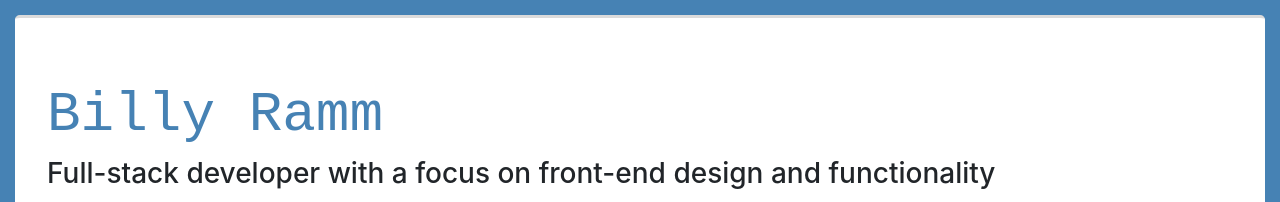
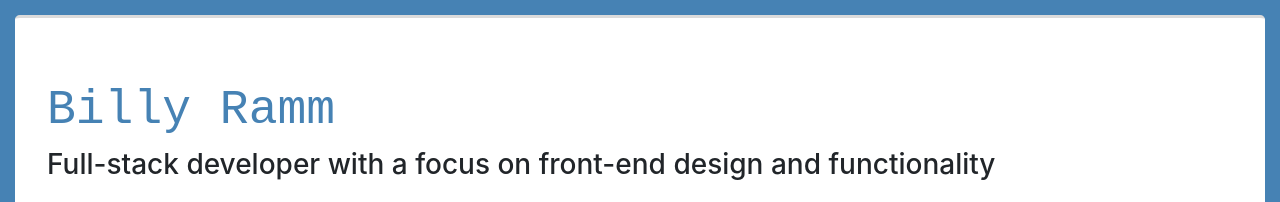
Before and after one commit to wrammm/BillyRamm, a plain HTML site: page index.html in a window 1280 px wide. Shown: the top 202 px of the page. Drawn offline with nearby package versions, Linux system fonts and the light colour scheme; a web font is replaced by a local one.

Commit message:
Added font-size specification for name heading

```diff
--- a/index.html
+++ b/index.html
@@ -19,7 +19,7 @@
     <body>
         <div class="container-fluid" id="page-content">
             <div class="jumbotron">
-                    <h1 class="display-4" style="font-family: OCR A Std, monospace; color:steelblue">Billy Ramm</h1>
+                    <h1 class="display-4" style="font-family: OCR A Std, monospace; color:steelblue; font-size: 3rem">Billy Ramm</h1>
                     <h3 class="mb-4">Full-stack developer with a focus on front-end design and functionality</h3>
                     <div>
                         <p>billy.ramm@yahoo.com</p>
```
